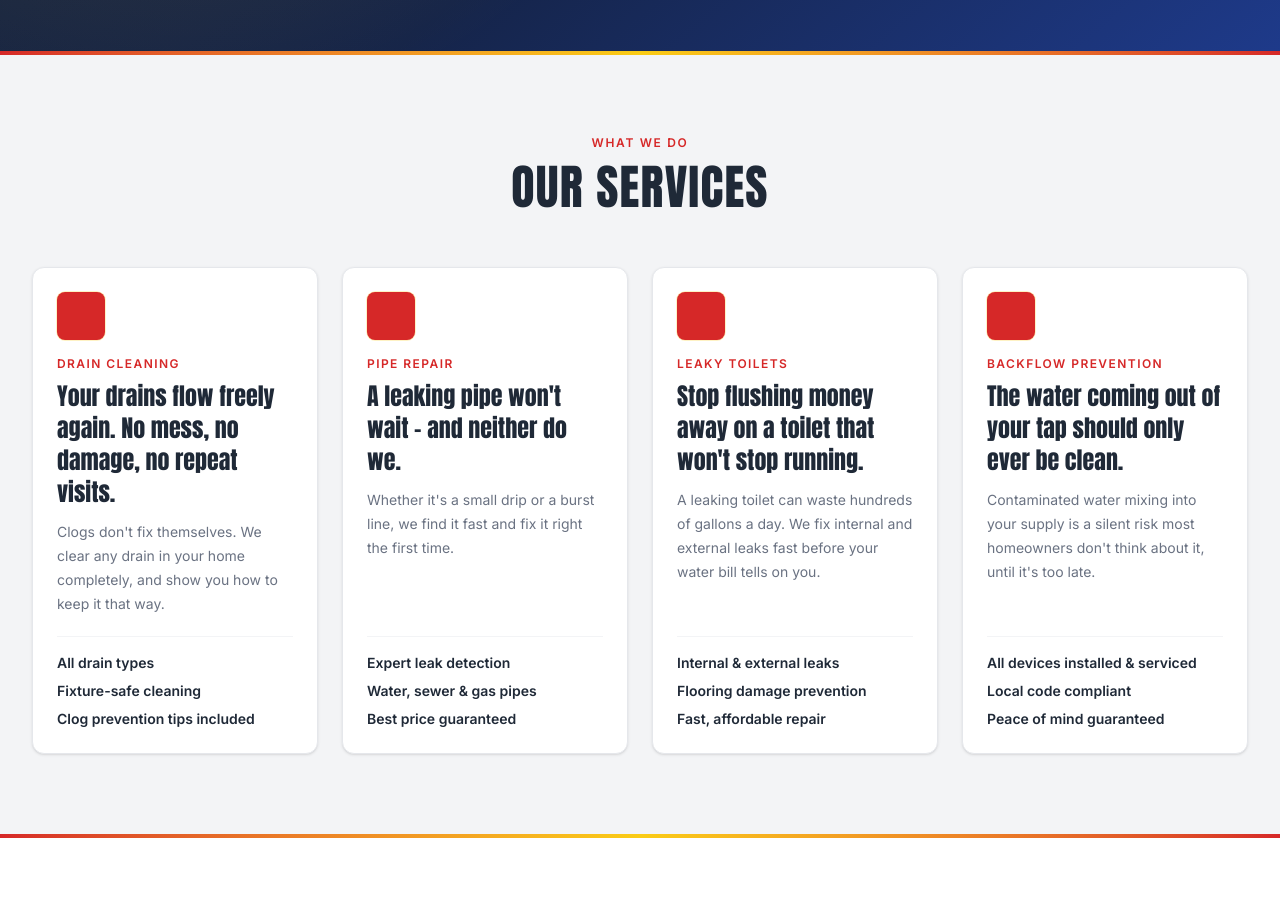
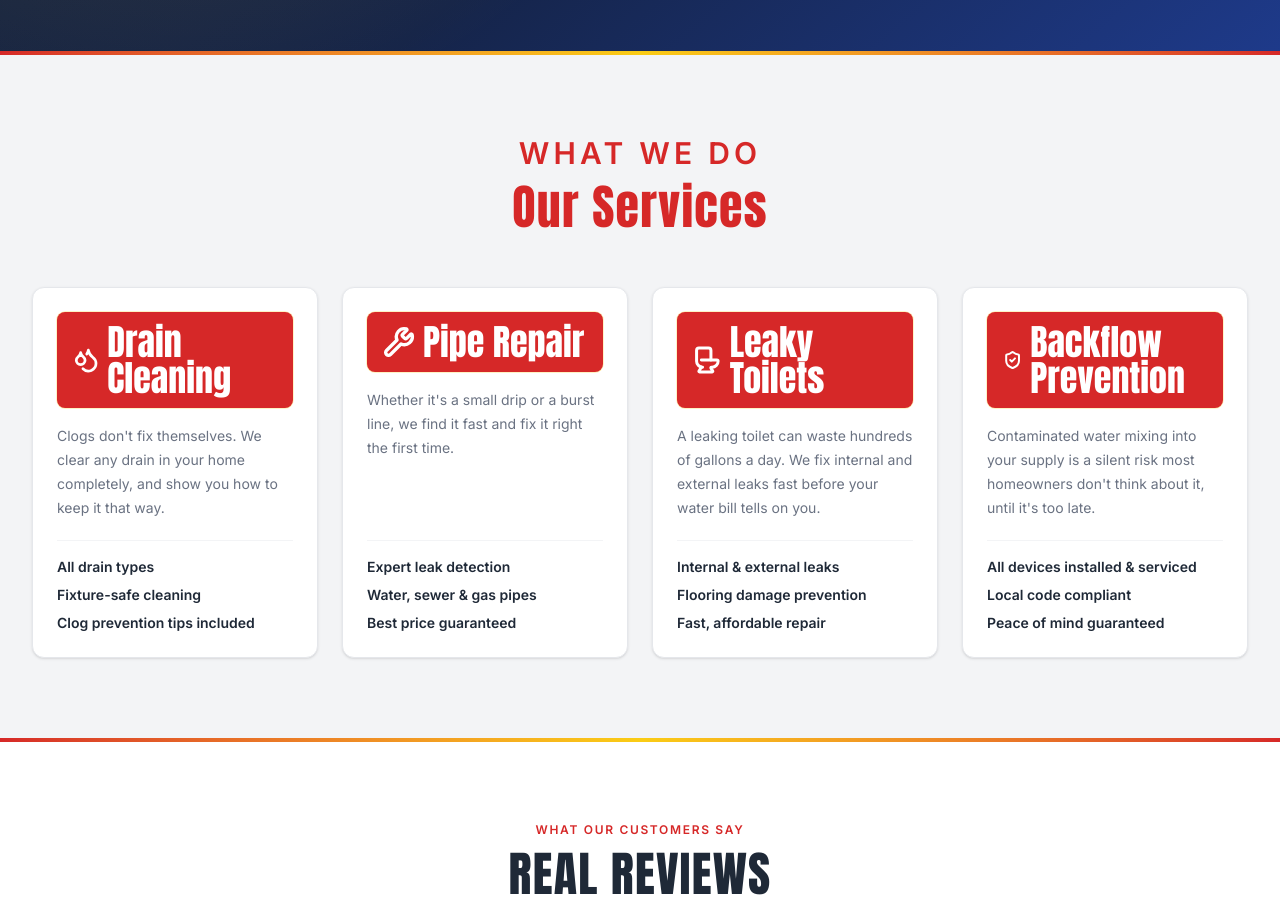
Before and after one commit to muhammad245/usaplumbingservices, a React (Vite) app in the folder frontend/: page / in a window 1280 px wide. Shown: the part 600-1519 px from the top of the page. Built offline with nearby package versions, Linux system fonts and the light colour scheme; no server answers.

Commit message:
Icons added

```diff
--- a/frontend/package.json
+++ b/frontend/package.json
@@ -12,6 +12,7 @@
   "dependencies": {
     "@hookform/resolvers": "^5.2.2",
     "clsx": "^2.1.1",
+    "lucide-react": "^1.14.0",
     "react": "^19.2.5",
     "react-dom": "^19.2.5",
     "react-helmet-async": "^3.0.0",
--- a/frontend/src/sections/ServicesSection.jsx
+++ b/frontend/src/sections/ServicesSection.jsx
@@ -1,24 +1,36 @@
 import { SERVICES } from '../data/content'
+import { Wrench, Droplets, ShieldCheck, Toilet } from 'lucide-react'
+
+const SERVICE_ICONS = {
+  'Drain Cleaning': Droplets,
+  'Pipe Repair': Wrench,
+  'Leaky Toilets': Toilet,
+  'Backflow Prevention': ShieldCheck,
+}
 
 function ServicesSection() {
   return (
     <section id="services" className="bg-brand-light py-20">
       <div className="container-x">
         <div className="section-heading reveal-soft">
-          <p className="section-label">What We Do</p>
-          <h2 className="section-title">OUR SERVICES</h2>
+          <p className="section-label text-2xl md:text-3xl">What We Do</p>
+          <h2 className="section-title text-brand-red">Our Services</h2>
         </div>
 
         <div className="grid gap-6 md:grid-cols-2 xl:grid-cols-4">
-          {SERVICES.map((service, index) => (
+          {SERVICES.map((service, index) => {
+            const ServiceIcon = SERVICE_ICONS[service.name] ?? Droplets
+
+            return (
             <article
               key={service.name}
               className="card-hover reveal-up flex flex-col rounded-xl border border-gray-200 bg-white p-6 shadow-sm"
               style={{ animationDelay: `${index * 90}ms` }}
             >
-              <div className="pulse-soft mb-4 h-12 w-12 rounded-lg bg-brand-red" />
-              <p className="mb-2 text-xs font-semibold uppercase tracking-[0.12em] text-brand-red">{service.name}</p>
-              <h3 className="mb-3 font-heading text-2xl text-brand-charcoal">{service.headline}</h3>
+              <h3 className="pulse-soft mb-4 inline-flex items-center gap-2 rounded-lg bg-brand-red px-4 py-3 font-heading text-3xl leading-none text-white md:text-4xl">
+                <ServiceIcon className="h-7 w-7 md:h-8 md:w-8" strokeWidth={2.5} aria-hidden="true" />
+                <span>{service.name}</span>
+              </h3>
               <p className="mb-5 text-sm leading-6 text-gray-500">{service.support}</p>
               <ul className="mt-auto space-y-2 border-t border-gray-100 pt-4">
                 {service.features.map((feature) => (
@@ -28,7 +40,8 @@ function ServicesSection() {
                 ))}
               </ul>
             </article>
-          ))}
+            )
+          })}
         </div>
       </div>
     </section>
```
Also changed, not shown: 1 other file (tests, documents, lock files or other folders).
